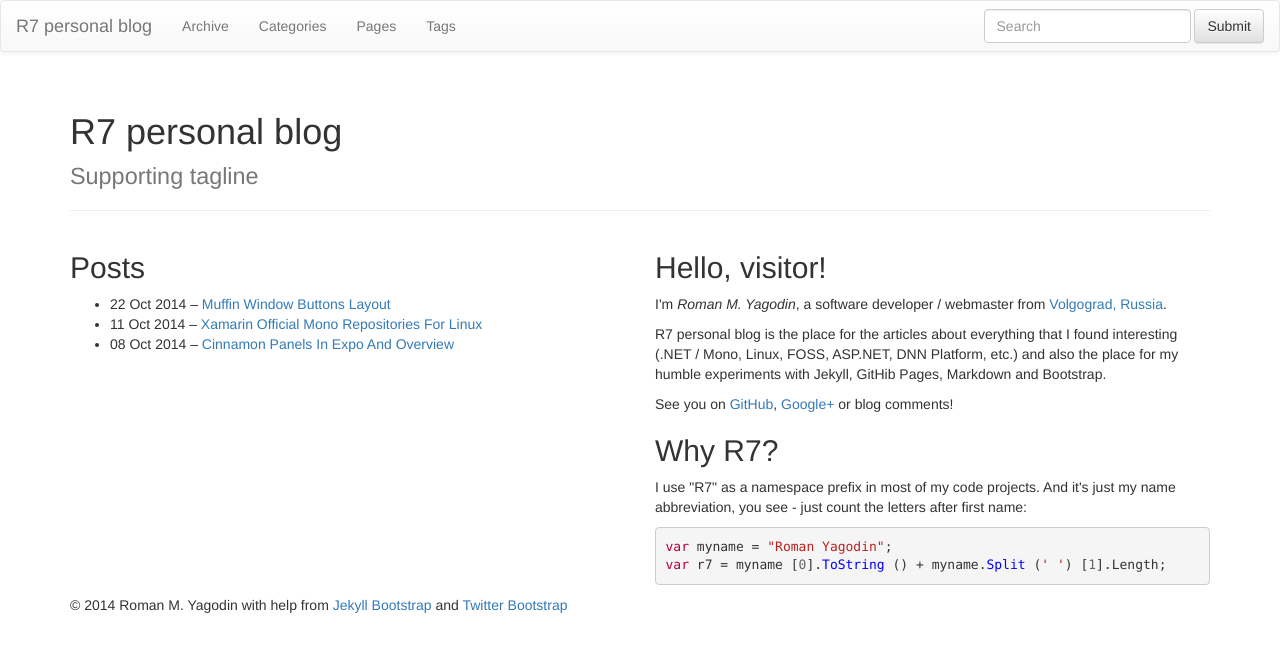
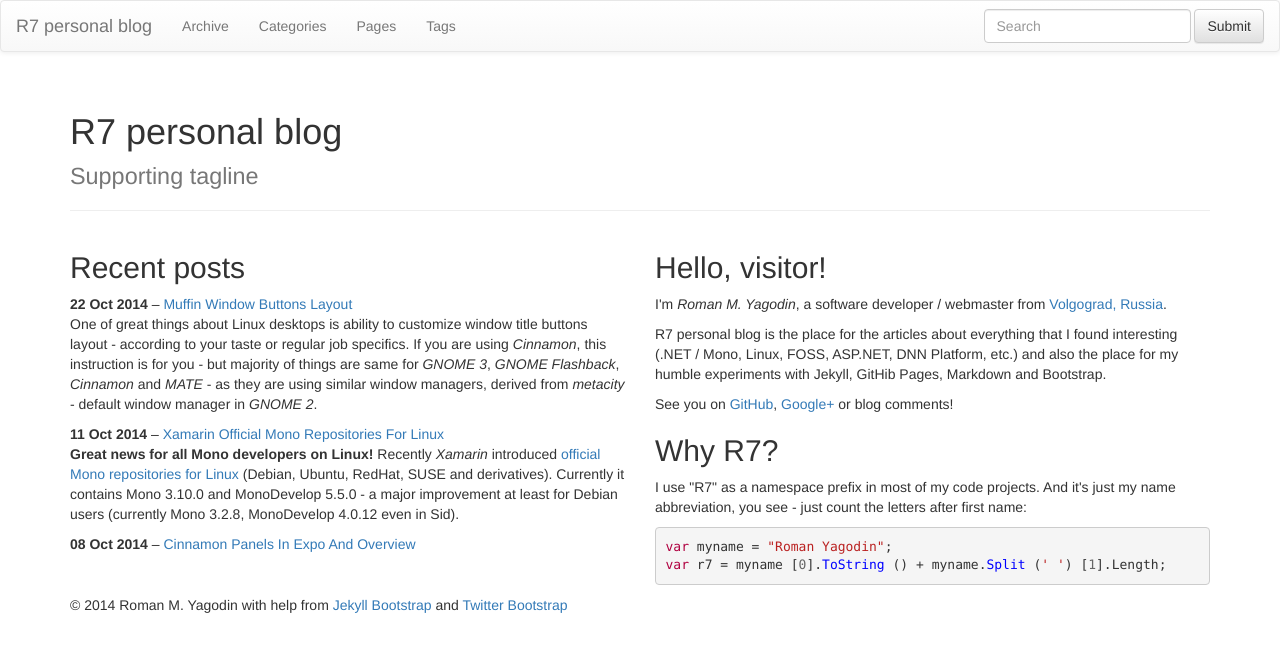
Before and after one commit to roman-yagodin/roman-yagodin.github.io, a Jekyll site: the page built from index.html, in a window 1280 px wide. Shown: the top 652 px of the page. Built offline with Jekyll 4.4.1, drawn with Linux system fonts in a browser that asks for light colours; nearby versions of some CDN libraries; library files that are not in the unit come from our copies; comment, search, counter and statistics services are not loaded.

Commit message:
Added support for post excerpts

```diff
--- a/_config.yml
+++ b/_config.yml
@@ -6,6 +6,8 @@ exclude: [".rvmrc", ".rbenv-version", "README.md", "Rakefile", "changelog.md"]
 highlighter: pygments
 kramdown:
   input: GFM
+
+excerpt_separator: <!-- more -->
 
 # Themes are encouraged to use these universal variables
 # so be sure to set them if your theme uses them.
--- a/index.html
+++ b/index.html
@@ -7,12 +7,16 @@ tagline: Supporting tagline
 
 <div class="row">
 	<div class="col-md-6">
-		<h2>Posts</h2>
-		<ul class="posts">
-		{% for post in site.posts %}
-			<li><span>{{ post.date | date_to_string }}</span> &ndash; <a href="{{ BASE_PATH }}{{ post.url }}">{{ post.title }}</a></li>
+		<h2>Recent posts</h2>
+		<div class="posts">
+		{% for post in site.posts limit:2 %}
+			<strong>{{ post.date | date_to_string }}</strong> &ndash; <a href="{{ BASE_PATH }}{{ post.url }}">{{ post.title }}</a>
+			{{ post.excerpt }}
 		{% endfor %}
-		</ul>
+		{% for post in site.posts offset:2 %}
+			<strong>{{ post.date | date_to_string }}</strong> &ndash; <a href="{{ BASE_PATH }}{{ post.url }}">{{ post.title }}</a>
+		{% endfor %}
+		</div>
 	</div>
 	<div class="col-md-6">
 		<h2>Hello, visitor!</h2>
```
Also changed, not shown: _posts/2014-10-08-cinnamon-panels-in-expo-and-overview.md (+5 -1 lines), _posts/2014-10-11-xamarin-official-mono-repositories-for-linux.md (+2 -0 lines), _posts/2014-10-22-muffin-window-buttons-layout.md (+2 -0 lines).
